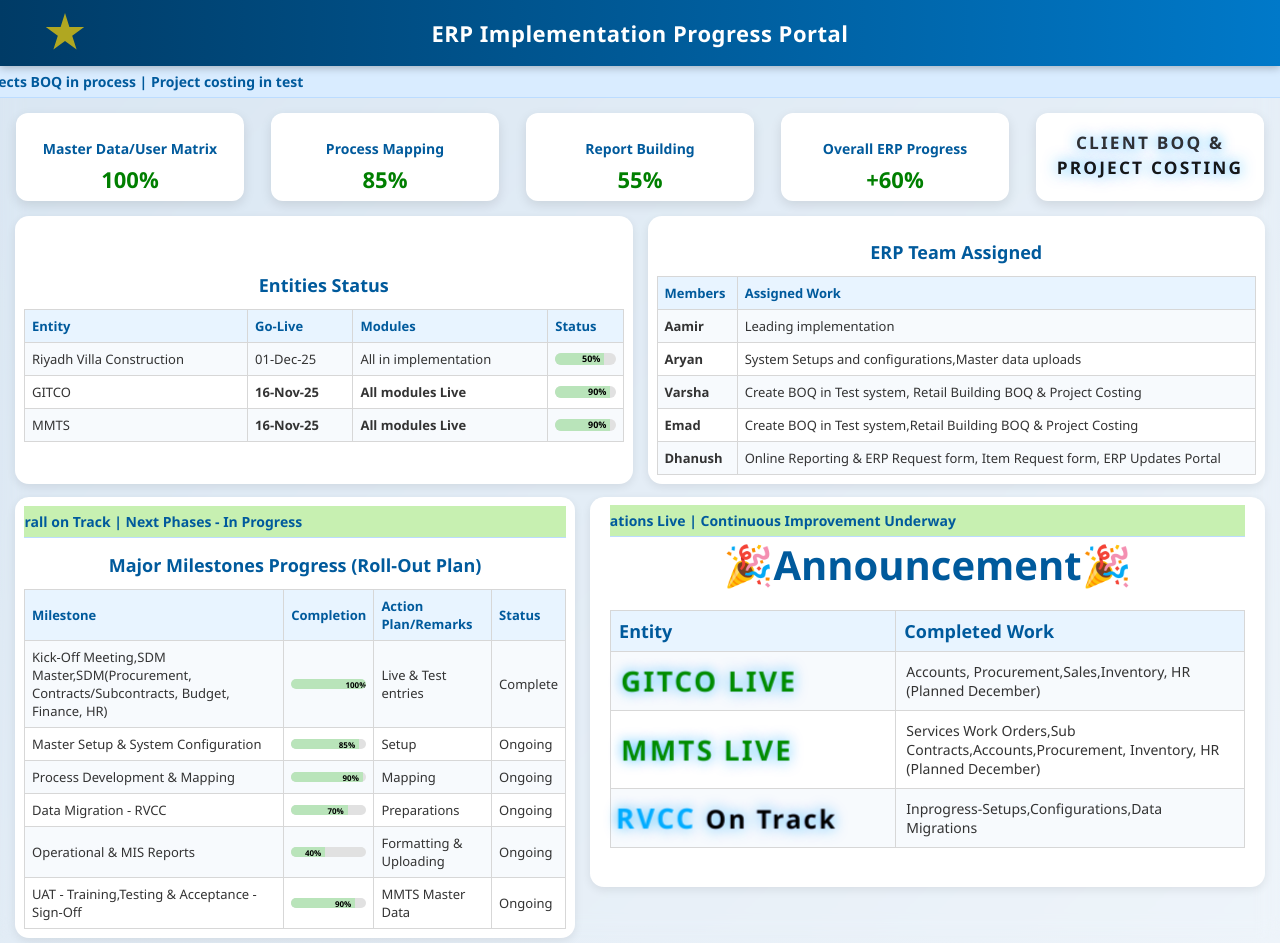
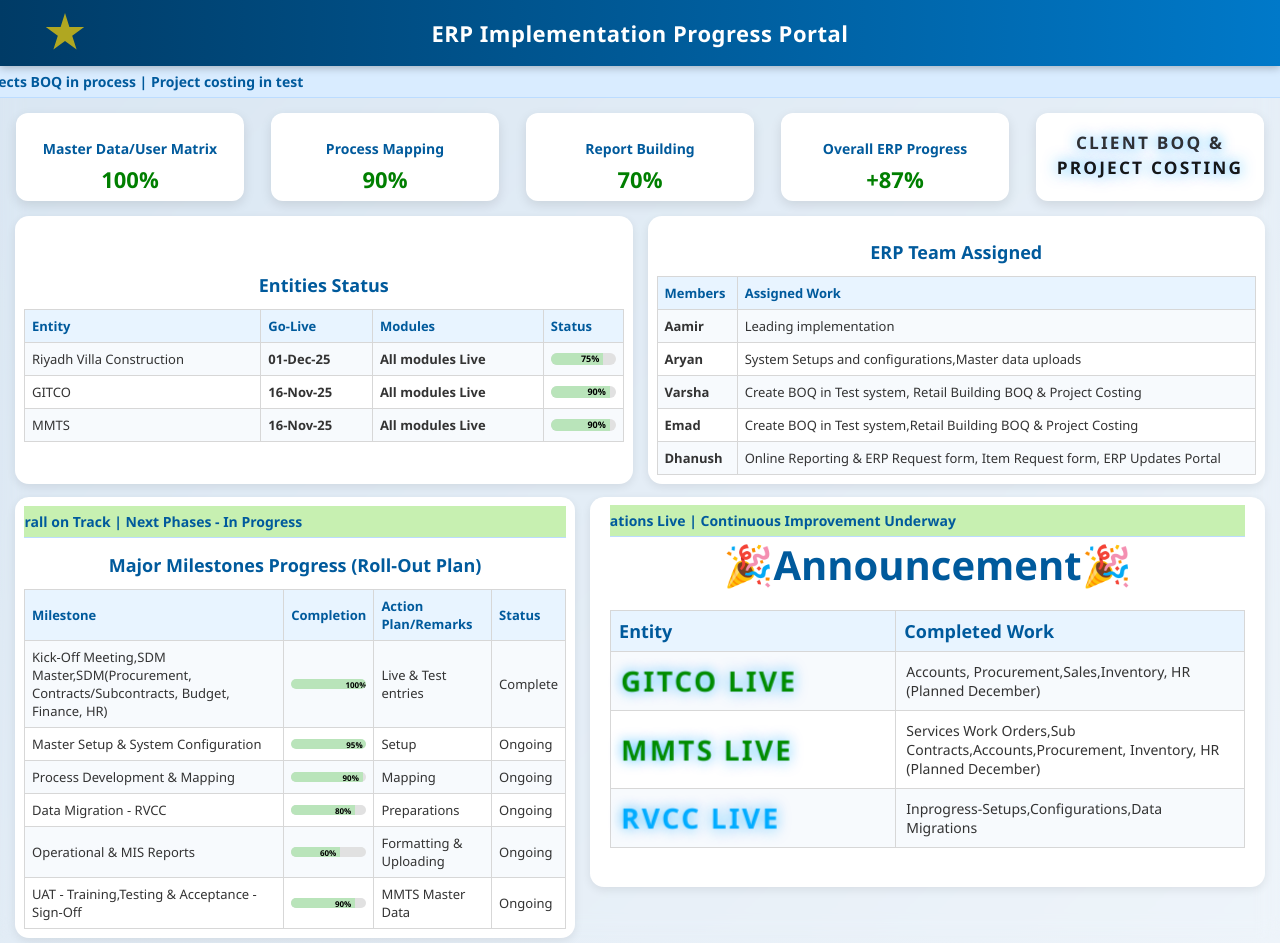
Before and after one commit to dhanushch18/ERP_IMPLEMENTATION_PROGRESS, a plain HTML site: page index.html in a window 1280 px wide. Drawn offline with Linux system fonts and the light colour scheme.

Commit message:
updated codes

```diff
--- a/index.html
+++ b/index.html
@@ -431,9 +431,9 @@ table td {
 
 <section class="stats">
   <div class="stat-card"><h2>Master Data/User Matrix</h2><div class="value">100%</div></div>
-  <div class="stat-card"><h2>Process Mapping</h2><div class="value">85%</div></div>
-  <div class="stat-card"><h2>Report Building</h2><div class="value">55%</div></div>
-  <div class="stat-card"><h2>Overall ERP Progress</h2><div class="value">+60%</div></div>
+  <div class="stat-card"><h2>Process Mapping</h2><div class="value">90%</div></div>
+  <div class="stat-card"><h2>Report Building</h2><div class="value">70%</div></div>
+  <div class="stat-card"><h2>Overall ERP Progress</h2><div class="value">+87%</div></div>
   <!-- <div class="stat-card"><h2>Client BOQ & Project Costing</h2><div class="value"></div></div> -->
    <div class="stat-card">
   <!-- <h2>Client BOQ & Project Costing</h2> -->
@@ -466,8 +466,8 @@ table td {
         </tr>
       </thead>
       <tbody>
-        <tr><td>Riyadh Villa Construction</td><td>01-Dec-25</td><td>All in implementation</td>
-          <td><div class="progress-bar"><div class="progress" style="width:75%;color: black;"><strong>50%</strong></div></div></td></tr>
+        <tr><td>Riyadh Villa Construction</td><td><strong>01-Dec-25</strong></td><td><strong>All modules Live </strong></td>
+          <td><div class="progress-bar"><div class="progress" style="width:75%;color: black;"><strong>75%</strong></div></div></td></tr>
         <tr><td>GITCO</td><td><strong>16-Nov-25</strong></td><td><strong>All modules Live </strong></td>
           <td><div class="progress-bar"><div class="progress" style="width:85%;color: black"><strong>90%</strong></div></div></td></tr>
         <tr><td>MMTS</td><td><strong>16-Nov-25</strong></td><td ><strong>All modules Live </strong></td>
@@ -524,7 +524,7 @@ table td {
       </tr>
       <tr>
         <td>Master Setup & System Configuration</td>
-        <td><div class="progress-bar" style="height:10px;"><div class="progress" style="width:85%; font-size:8px;color: black"><strong>85%</strong></div></div></td>
+        <td><div class="progress-bar" style="height:10px;"><div class="progress" style="width:95%; font-size:8px;color: black"><strong>95%</strong></div></div></td>
         <td>Setup</td>
         <td>Ongoing</td>
       </tr>
@@ -537,7 +537,7 @@ table td {
       </tr>
       <tr>
         <td>Data Migration - RVCC</td>
-        <td><div class="progress-bar" style="height:10px;"><div class="progress" style="width:70%; font-size:8px;color: black"><strong>70%</strong></div></div></td>
+        <td><div class="progress-bar" style="height:10px;"><div class="progress" style="width:80%; font-size:8px;color: black"><strong>80%</strong></div></div></td>
         <td>Preparations</td>
         <td>Ongoing</td>
       </tr>
@@ -545,7 +545,7 @@ table td {
         <td>Operational & MIS Reports
           <!-- - Reposting Matrix & Formatting request -->
         </td>
-        <td><div class="progress-bar" style="height:10px;"><div class="progress" style="width:40%; font-size:8px;color: black"><strong>40%</strong></div></div></td>
+        <td><div class="progress-bar" style="height:10px;"><div class="progress" style="width:60%; font-size:8px;color: black"><strong>60%</strong></div></div></td>
         <td>Formatting & Uploading </td>
         <td>Ongoing</td>
       </tr>
@@ -614,8 +614,8 @@ table td {
       <!-- RVCC ROW -->
       <tr>
         <td style="padding:10px;">
-          <div class="live-item rvcc delay3" style="font-size:26px; margin:0;margin-left: 5px;">
-            RVCC <span style="font-size:24px; color:black;">On Track</span>
+          <div class="live-item rvcc delay3" style="font-size:26px; margin:0;margin-left: 10px;">
+            RVCC <span>LIVE</span>
           </div>
         </td>
         <td style="padding:10px; font-size:14px;">
```
